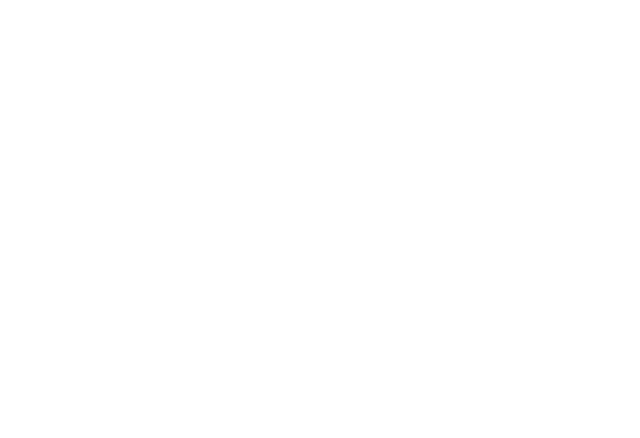
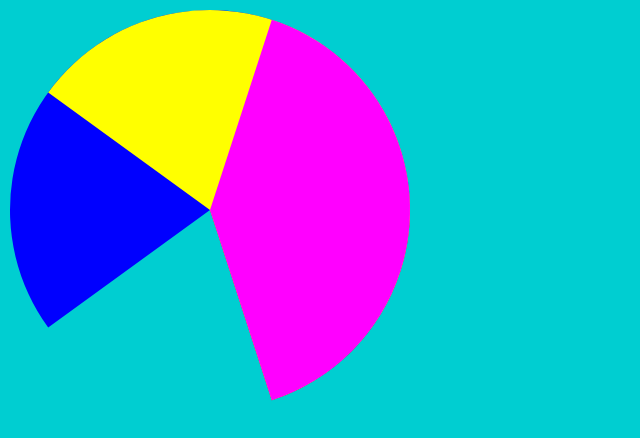
Before and after one commit to Ch3ru09/jsGrapher, a plain HTML site: page index.html in a window 1280 px wide. Shown: the whole page, without its empty margins (0-640 px from the left). Drawn offline with Linux system fonts and the light colour scheme.

Commit message:
initial push

```diff
--- a/index.html
+++ b/index.html
@@ -2,7 +2,18 @@
 
 </head>
 <body>
-  <canvas id="game"></canvas>
+  <canvas id="graph"></canvas>
 
   <script src="main.js"></script>
+
+  <style>
+    * {
+      margin: 0;
+      padding: 0;
+    }
+
+    body {
+      background-color: darkturquoise;
+    }
+  </style>
 </body>
--- a/main.js
+++ b/main.js
@@ -1,7 +1,8 @@
-const canvas = document.getElementById("game");
+const canvas = document.getElementById("graph");
+let ctx = canvas.getContext("2d")
 
-canvas.height = window.height;
-canvas.width = window.width;
+H = canvas.height = innerHeight;
+W = canvas.width = innerWidth;
 
 const data = [
 	["a", 100],
@@ -10,3 +11,47 @@ const data = [
   ["d", 100],
   ["e", 100],
 ]
+
+const colors = {
+  0: "#f00",
+  1: "#0f0",
+  2: "#00f",
+  3: "#ff0",
+  4: "#f0f",
+  5: "#0ff"
+}
+
+let total = 0;
+data.forEach(x => total += x[1])
+
+const r = 200
+const margin = 10
+const time = 60
+const cw = false
+
+function animate() {
+  ctx.clearRect(0, 0, W, H)
+  ctx.save()
+
+
+  let a = 0
+  ctx.translate(r+margin, r+margin)
+
+  let curr = 0
+  data.forEach((x, i) => {
+    ctx.fillStyle = colors[i] ? colors[i]: `hsl(${Math.floor(Math.random()*360)}, 100, 50)`;
+
+    let arc = (x[1]/total)* 2*Math.PI
+    ctx.beginPath()
+    ctx.arc(0, 0, r, a, arc, cw)
+    ctx.lineTo(0, 0)
+    ctx.fill()
+    ctx.closePath()
+    a += arc
+  })
+
+  ctx.restore()
+  curr ++
+
+  requestAnimationFrame(animate)
+} animate()
```
